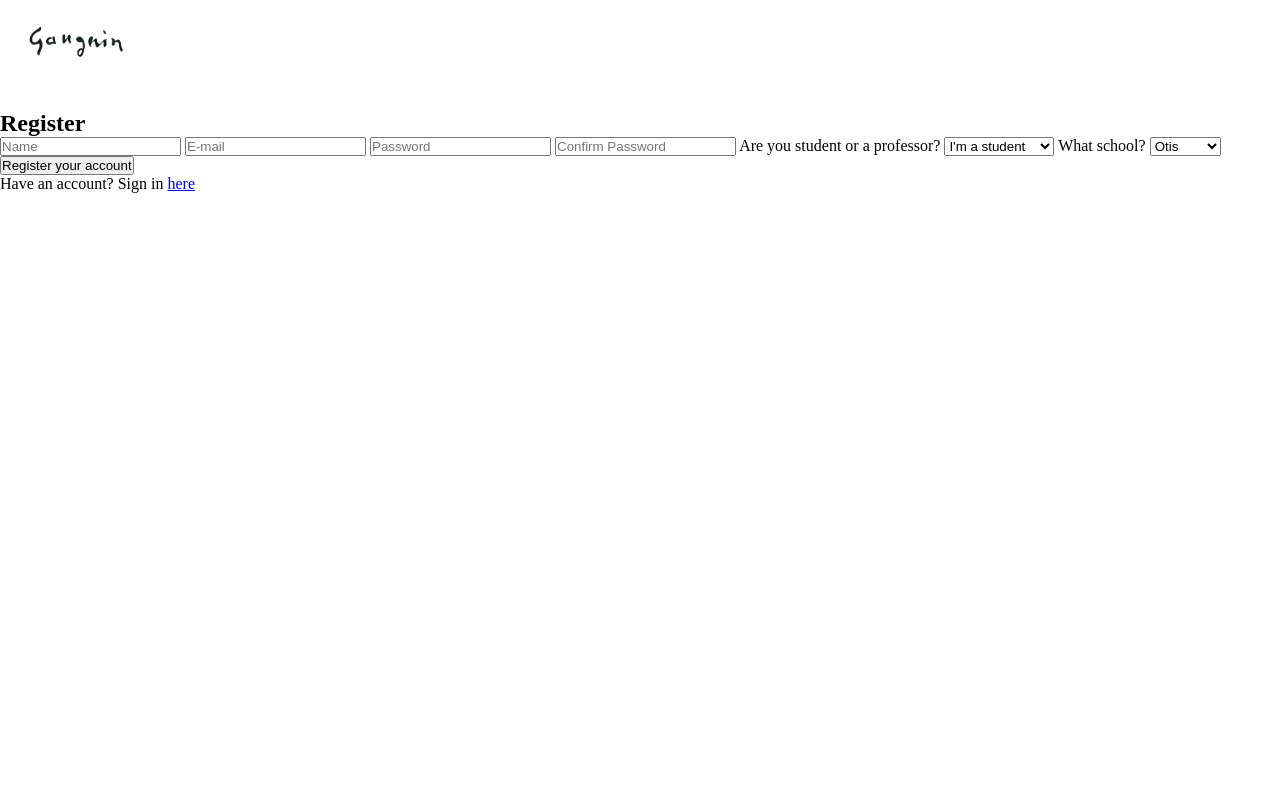
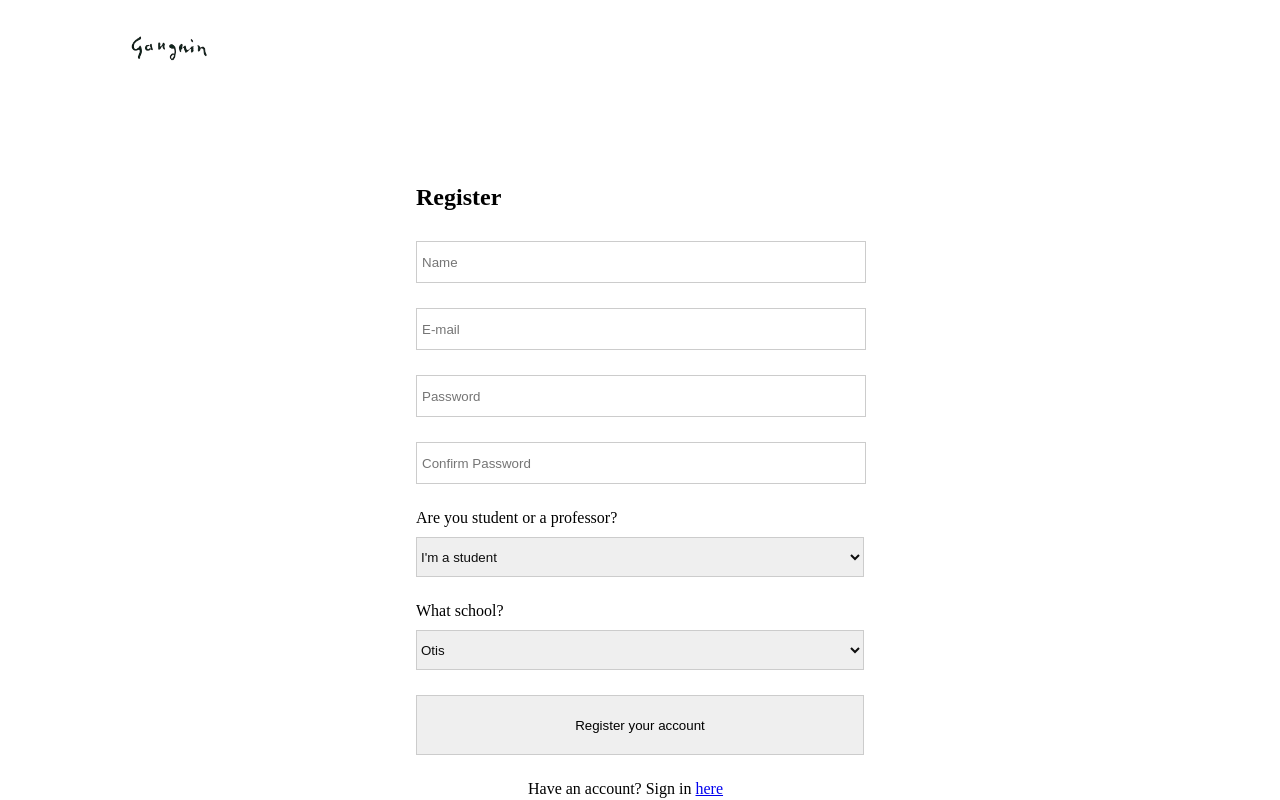
Before and after one commit to CodeBoySoca/Gauguin, a Flask app: page /register in a window 1280 px wide. Run offline with Flask 3, Linux system fonts and the light colour scheme; parts of the project's set-up code (start-up, migrations or seed data) failed here and were passed over.

Commit message:
CSS for login and registration template

```diff
--- a/static/css/main.css
+++ b/static/css/main.css
@@ -7,13 +7,81 @@ html {
     box-sizing: border-box;
 }
 
+form input::placeholder {
+    padding-left: 5px;
+}
+
+
 header {
-    width: 100%;
+    width: 80%;
     height: 85px;
-    margin: 25px 0 0 25px;
+    margin: 35px auto 0 auto;
 }
 
 #logo img {
     width: 8%;
     height: auto;
 }
+
+.form-container {}
+
+
+.form-container .register,
+.login {
+    width: 35%;
+    margin: 5% auto 0 auto;
+}
+
+.form-container .register h2,
+.login h2 {
+    margin-bottom: 30px;
+}
+
+
+.form-container .register form {}
+
+
+.form-container .register form label {
+    margin-bottom: 10px;
+    display: block;
+
+}
+
+.form-container .register form select {
+    width: 100%;
+    height: 40px;
+    margin-bottom: 25px;
+    border: 1px solid #ccc;
+    color: #0e0e0e;
+
+}
+
+.form-container .register form input,
+.login form input {
+    width: 100%;
+    height: 40px;
+    margin-bottom: 25px;
+    border: 1px solid #ccc;
+}
+
+
+.form-container .register form input {}
+
+
+.form-container .register form input[type='submit'],
+.login form input[type='submit'] {
+    width: 100%;
+    height: 60px;
+}
+
+.form-footer-container {
+    width: 50%;
+    margin: 0 auto;
+}
+
+.form-footer-container span {
+    width: 45%;
+    text-align: center;
+    display: inline;
+
+}
--- a/templates/index.html
+++ b/templates/index.html
@@ -1,6 +1,7 @@
 {% extends 'base.html' %}
 {% block content %}
 <div class="form-container">
+  <div class="login">
   <h2>Login</h2>
   <form method="post">
     <input type="email" name="email" placeholder="E-mail" required>
@@ -11,4 +12,5 @@
     <span>Don&apos;t have an account? Sign up <a href="{{ url_for('register')}}">here</a></span>
   </div>
 </div>
+</div>
 {% endblock %}
--- a/templates/registration.html
+++ b/templates/registration.html
@@ -1,19 +1,19 @@
 {% extends 'base.html' %}
 {% block content %}
 <div class="form-container">
+  <div class="register">
     <h2>Register</h2>
     <form method="post">
       <input type="text" name="name" placeholder="Name" required>
       <input type="email" name="email" placeholder="E-mail" required>
       <input type="password" name="password" placeholder="Password" required>
       <input type="password" name="confirm-password" placeholder="Confirm Password" required>
-      <label>Are you student or a professor?
+      <label>Are you student or a professor?</label>
       <select name="role">
         <option value="student">I&apos;m a student</option>
         <option value="professor">I&apos;m a professor</option>
       </select>
-    </label>
-    <label>What school?
+    <label>What school?</label>
       <select name="school">
           <option value="otis">Otis</option>
           <option value="risd">RISD</option>
@@ -23,11 +23,11 @@
           <option value="ringling">Ringling</option>
           <option value="calarts">CalArts</option>
       </select>
-    </label>
       <input type="submit" value="Register your account">
     </form>
     <div class="form-footer-container">
       <span>Have an account? Sign in <a href="{{ url_for('index')}}">here</a></span>
     </div>
   </div>
+  </div>
 {% endblock %}
```
